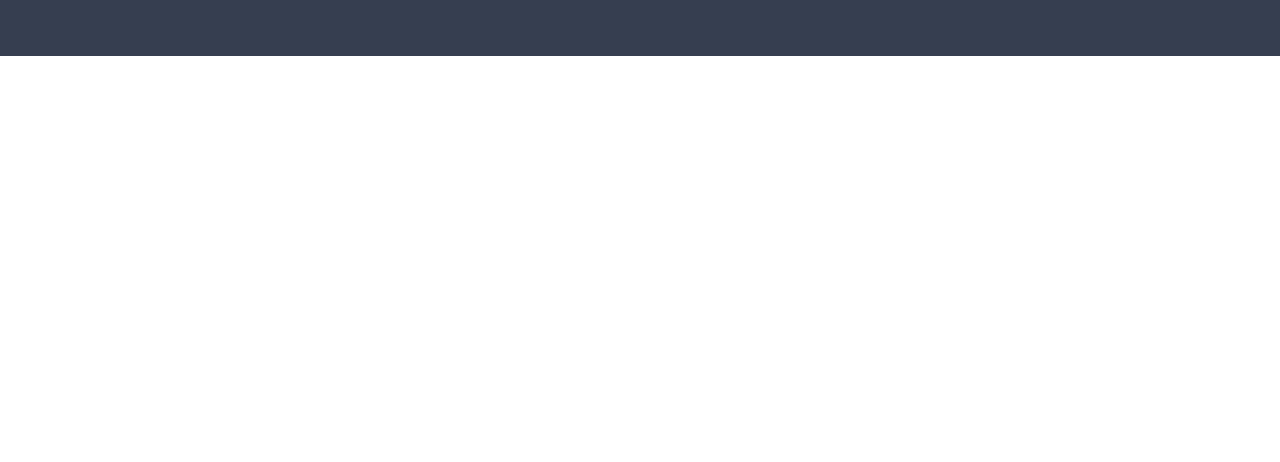
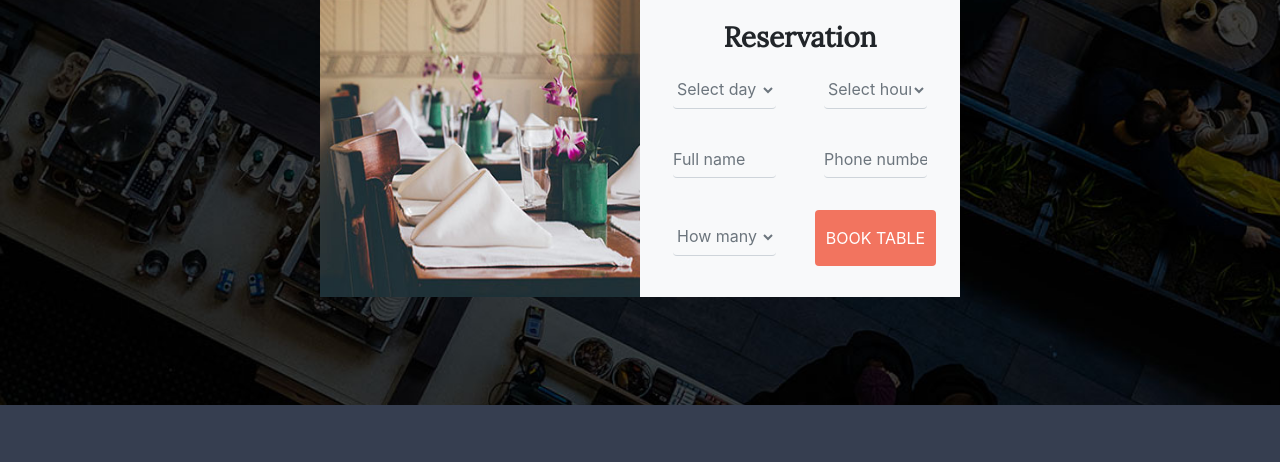
Before and after one commit to AlexisVS/alexis-loic_victory, a website: page public/pages/menu.html in a window 1280 px wide. Shown: the part 2955-3417 px from the top of the page. Before the commit the page ends 3011 px from the top, so only its background shows below. Drawn offline with Linux system fonts and the light colour scheme; a web font is replaced by a local one.

Commit message:
fin menu Alexis

```diff
--- a/public/pages/menu.html
+++ b/public/pages/menu.html
@@ -135,7 +135,7 @@
         </div>
       </div>
       <!-- -------------------------------- Menu 3 --------------------------------- -->
-      <div class="col-12 mx-lg-auto pt-6 pb-12 p-0">
+      <div class="col-12 mx-lg-auto pt-6 pb-lg-12 p-0">
         <div class="row m-0">
           <!-- left side -->
           <div class="col-12 col-lg-5 d-flex justify-content-end p-0">
@@ -182,11 +182,99 @@
           </div>
         </div>
       </div>
-
-
     </div>
   </section>
-  <footer class="_footer pt-11">
+
+  <section>
+    <div>
+      <div class="bg-center pb-0 pb-md-10">
+          <h3 class="_font-ubuntu text-white text-center py-9 my-0">BOOK YOUR TABLE NOW</h3>
+
+          <!-- RESERVATION -->
+          <div class="row m-0">
+              <div class="col-12 col-md-0 col-lg-1 col-xl-3 px-0"></div>
+
+              <div class="col-12 col-md-6 col-lg-5 col-xl-3 px-0">
+                  <img src="../img/book_left_image.jpg" width="100%" height="300" alt="">
+              </div>
+
+              <div class="col-12 col-md-6 col-lg-5 col-xl-3 bg-light p-4">
+                  <h3 class="text-center _font-lora font-weight-bold mb-3">Reservation</h3>
+
+                  <!-- FORMULAIRE -->
+                  <form class="row" style="height: 90%;">
+                      <div class="form-group col-12 col-sm-6 mb-0 px-4">
+                          <select
+                              class="form-control bg-transparent text-muted border-top-0 border-left-0 border-right-0 p-0"
+                              id="exampleFormControlSelect1">
+                              <option>Select day</option>
+                              <option>Monday</option>
+                              <option>Tuesday</option>
+                              <option>Wednesday</option>
+                              <option>Thurday</option>
+                              <option>Friday</option>
+                              <option>Saturday</option>
+                              <option>Sunday</option>
+                          </select>
+                      </div>
+
+                      <div class="form-group col-12 col-sm-6 mb-0 px-4">
+                          <select
+                              class="form-control bg-transparent text-muted border-top-0 border-left-0 border-right-0 p-0"
+                              id="exampleFormControlSelect1">
+                              <option>Select hour</option>
+                              <option>9</option>
+                              <option>10</option>
+                              <option>11</option>
+                              <option>12</option>
+                              <option>13</option>
+                              <option>14</option>
+                              <option>15</option>
+
+                              <option>18</option>
+                              <option>19</option>
+                              <option>20</option>
+                          </select>
+                      </div>
+
+                      <div class="form-group col-12 col-sm-6 mb-0 px-4">
+                          <input type="email"
+                              class="form-control bg-transparent text-muted border-top-0 border-left-0 border-right-0 p-0"
+                              id="exampleFormControlInput1" placeholder="Full name">
+                      </div>
+
+                      <div class="form-group col-12 col-sm-6 mb-0 px-4">
+                          <input type="email"
+                              class="form-control bg-transparent text-muted border-top-0 border-left-0 border-right-0 p-0"
+                              id="exampleFormControlInput1" placeholder="Phone number">
+                      </div>
+
+                      <div class="form-group col-12 col-sm-6 mb-0 px-4 mt-2">
+                          <select
+                              class="form-control bg-transparent text-muted border-top-0 border-left-0 border-right-0 p-0 mb-md-0 mb-5"
+                              id="exampleFormControlSelect1">
+                              <option>How many persons</option>
+                              <option>1</option>
+                              <option>2</option>
+                              <option>3</option>
+                              <option>4</option>
+                              <option>5</option>
+                              <option>6</option>
+                          </select>
+                      </div>
+
+                      <div class="col-12 col-sm-6 mb-3 mb-sm-0">
+                          <button class="rounded border-0 text-white _bg-orange py-3 w-100">BOOK TABLE</button>
+                      </div>
+                  </form>
+              </div>
+
+              <div class="col-12 col-md-0 col-lg-1 col-xl-3 px-0"></div>
+          </div>
+      </div>
+    </div>
+  </section>
+  <footer class="_footer">
     <div class="row m-0 p-0 _bg-footer py-6">
       <div
         class="col-12 p-0 col-xl-4 mb-7 mb-xl-0 d-flex justify-content-center justify-content-xl-end align-items-center">
```
Also changed, not shown: index.html (+0 -1 lines).
